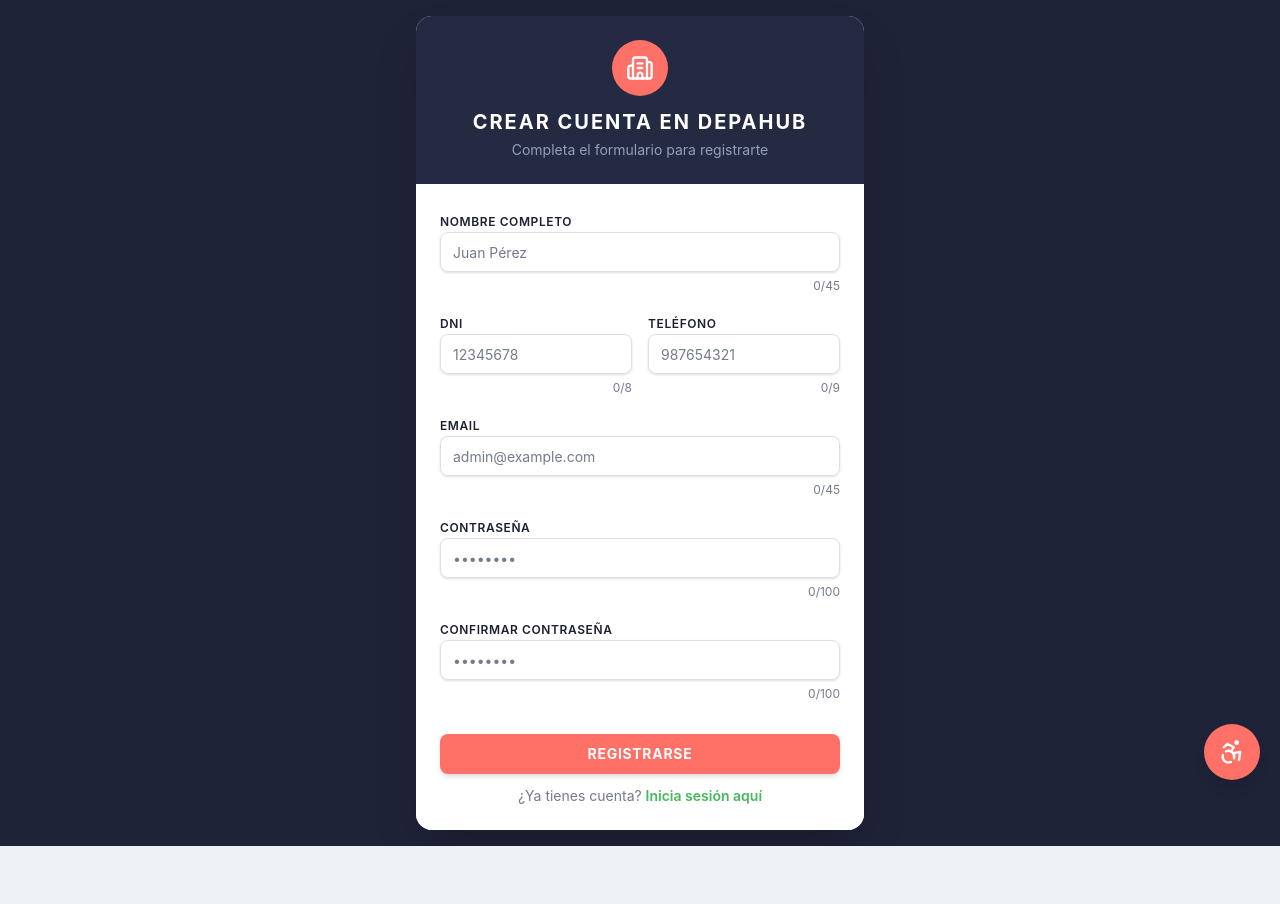
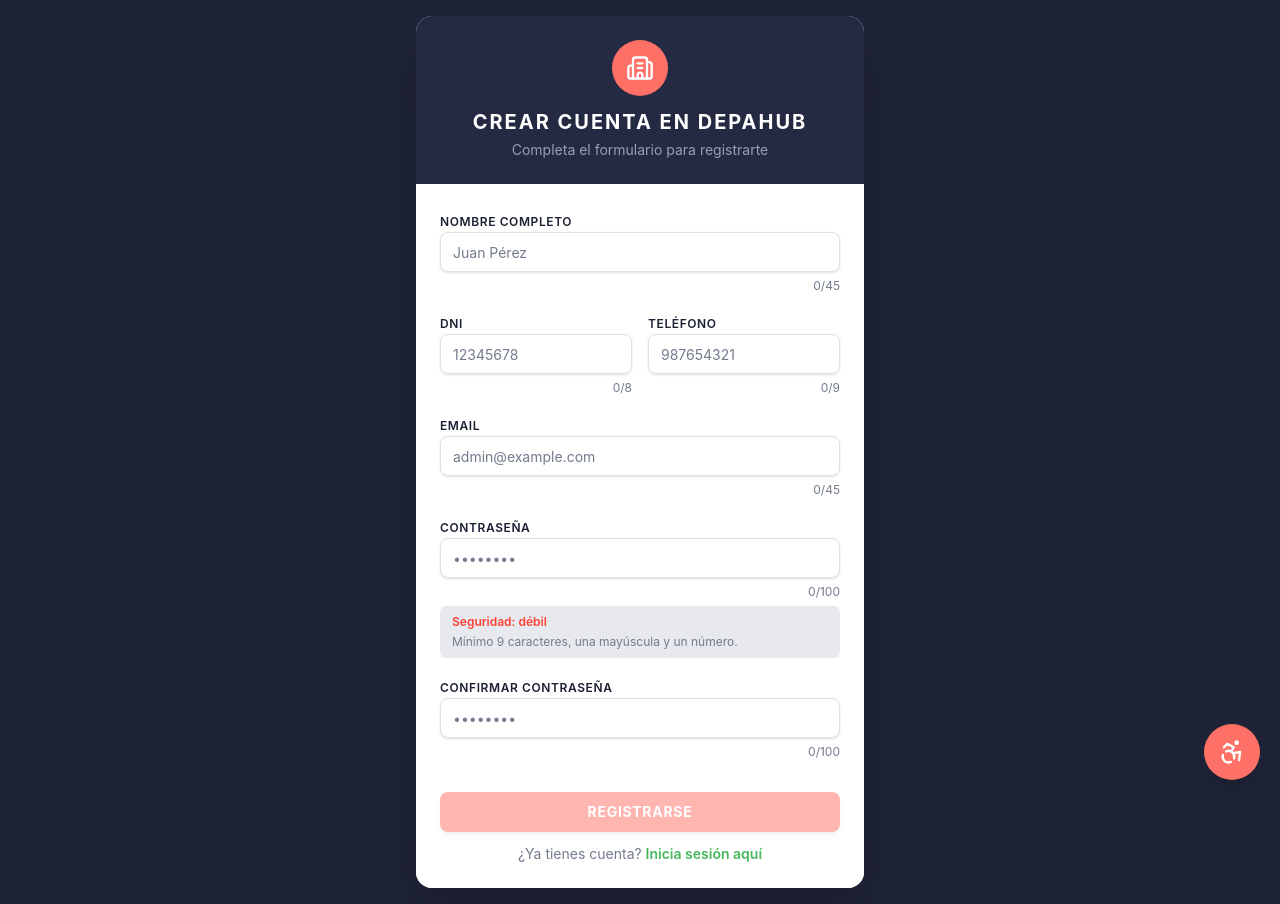
Before and after one commit to HenryDiAmped/depahub-frontend, a Next.js app: page /register in a window 1280 px wide. Before the commit the page ends 846 px from the top, so only its background shows below. Built offline with nearby package versions, Linux system fonts and the light colour scheme.

Commit message:
feat: Fortalecimiento de contraseña

```diff
--- a/app/register/page.tsx
+++ b/app/register/page.tsx
@@ -17,6 +17,7 @@
 import { Building2 } from "lucide-react";
 import { toast } from "@/hooks/use-toast";
 import { CharacterCounter } from "@/components/ui/character-counter";
+import { evaluatePassword } from "@/lib/password";
 
 export default function RegisterPage() {
   const { register } = useAuth();
@@ -29,6 +30,7 @@
     confirmPassword: "",
   });
   const [isLoading, setIsLoading] = useState(false);
+  const passwordEvaluation = evaluatePassword(formData.password);
 
   const handleChange = (e: React.ChangeEvent<HTMLInputElement>) => {
     setFormData({ ...formData, [e.target.name]: e.target.value });
@@ -36,6 +38,15 @@
 
   const handleSubmit = async (e: FormEvent<HTMLFormElement>) => {
     e.preventDefault();
+
+    if (!passwordEvaluation.isValid) {
+      toast({
+        variant: "destructive",
+        title: "Contraseña insuficiente",
+        description: "Usa al menos 9 caracteres, una letra mayúscula y un número.",
+      });
+      return;
+    }
 
     if (formData.password !== formData.confirmPassword) {
       toast({
@@ -166,10 +177,22 @@
                 value={formData.password}
                 onChange={handleChange}
                 required
+                minLength={9}
                 disabled={isLoading}
                 className="h-10 rounded-lg border-border focus-visible:ring-[hsl(4,100%,70%)]"
               />
               <CharacterCounter value={formData.password} limit={100} />
+              <div className="rounded-md bg-muted px-3 py-2 text-xs" aria-live="polite">
+                <p className={passwordEvaluation.strength === "débil" ? "font-semibold text-destructive" : "font-semibold text-foreground"}>
+                  Seguridad: {passwordEvaluation.strength}
+                </p>
+                <p className="mt-1 text-muted-foreground">
+                  Mínimo 9 caracteres, una mayúscula y un número.
+                </p>
+                {!passwordEvaluation.hasMinimumLength && formData.password && <p className="mt-1 text-destructive">Faltan {9 - formData.password.length} caracteres.</p>}
+                {!passwordEvaluation.hasUppercase && formData.password && <p className="mt-1 text-destructive">Agrega al menos una letra mayúscula.</p>}
+                {!passwordEvaluation.hasNumber && formData.password && <p className="mt-1 text-destructive">Agrega al menos un número.</p>}
+              </div>
             </div>
             <div className="space-y-1.5">
               <Label htmlFor="confirmPassword" className="text-xs font-semibold uppercase tracking-wider text-foreground">
@@ -193,7 +216,7 @@
             <Button
               type="submit"
               className="w-full h-10 rounded-lg bg-[hsl(4,100%,70%)] text-white font-bold uppercase tracking-wider hover:bg-[hsl(4,100%,62%)] shadow-md"
-              disabled={isLoading}
+              disabled={isLoading || !passwordEvaluation.isValid}
             >
               {isLoading ? "Registrando..." : "Registrarse"}
             </Button>
--- /dev/null
+++ b/lib/password.ts
@@ -0,0 +1,28 @@
+export type PasswordStrength = "débil" | "medio" | "seguro" | "muy seguro";
+
+export interface PasswordEvaluation {
+  strength: PasswordStrength;
+  isValid: boolean;
+  hasMinimumLength: boolean;
+  hasUppercase: boolean;
+  hasNumber: boolean;
+}
+
+export function evaluatePassword(password: string): PasswordEvaluation {
+  const hasMinimumLength = password.length >= 9;
+  const hasUppercase = /[A-ZÁÉÍÓÚÑ]/.test(password);
+  const hasNumber = /\d/.test(password);
+  const isValid = hasMinimumLength && hasUppercase && hasNumber;
+  const hasSpecialCharacter = /[^A-Za-zÁÉÍÓÚáéíóúÑñ0-9]/.test(password);
+
+  let strength: PasswordStrength = "débil";
+  if (isValid && password.length >= 14 && hasSpecialCharacter) {
+    strength = "muy seguro";
+  } else if (isValid && password.length >= 12) {
+    strength = "seguro";
+  } else if (isValid) {
+    strength = "medio";
+  }
+
+  return { strength, isValid, hasMinimumLength, hasUppercase, hasNumber };
+}
```
